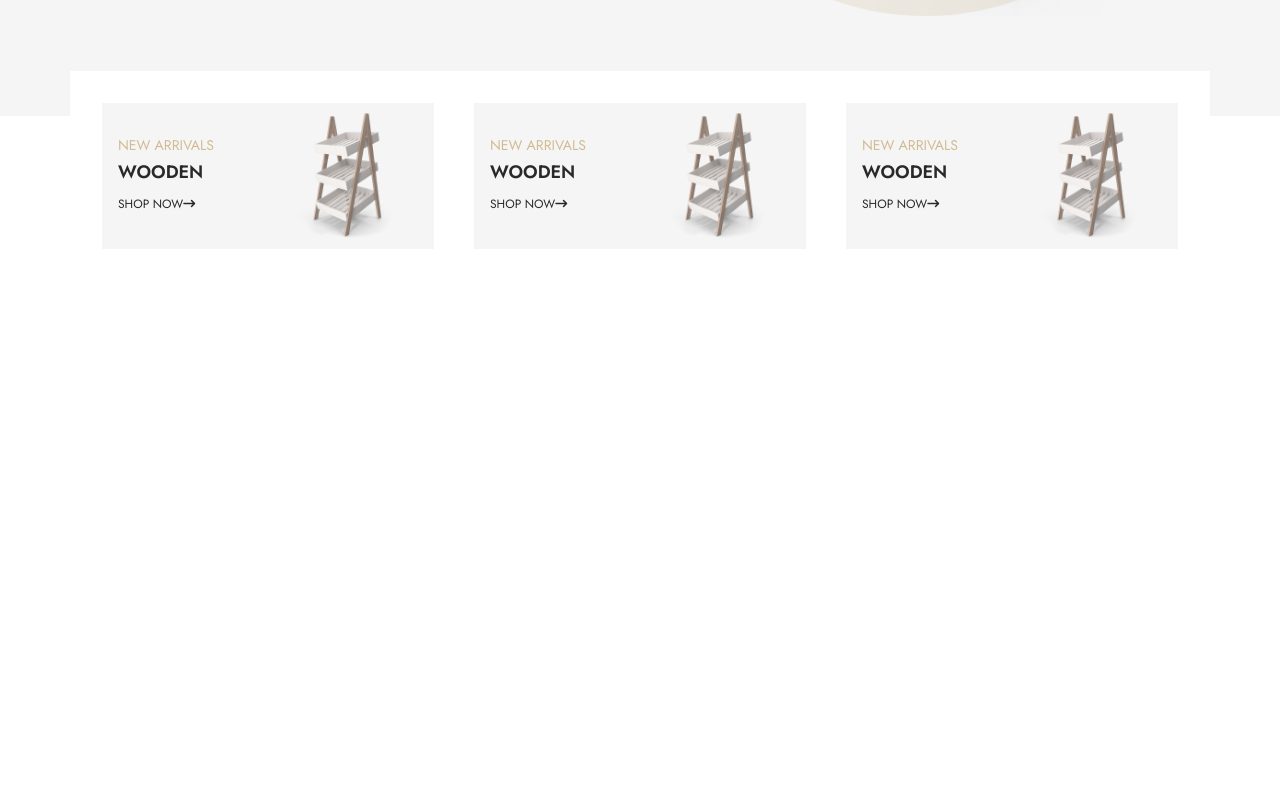
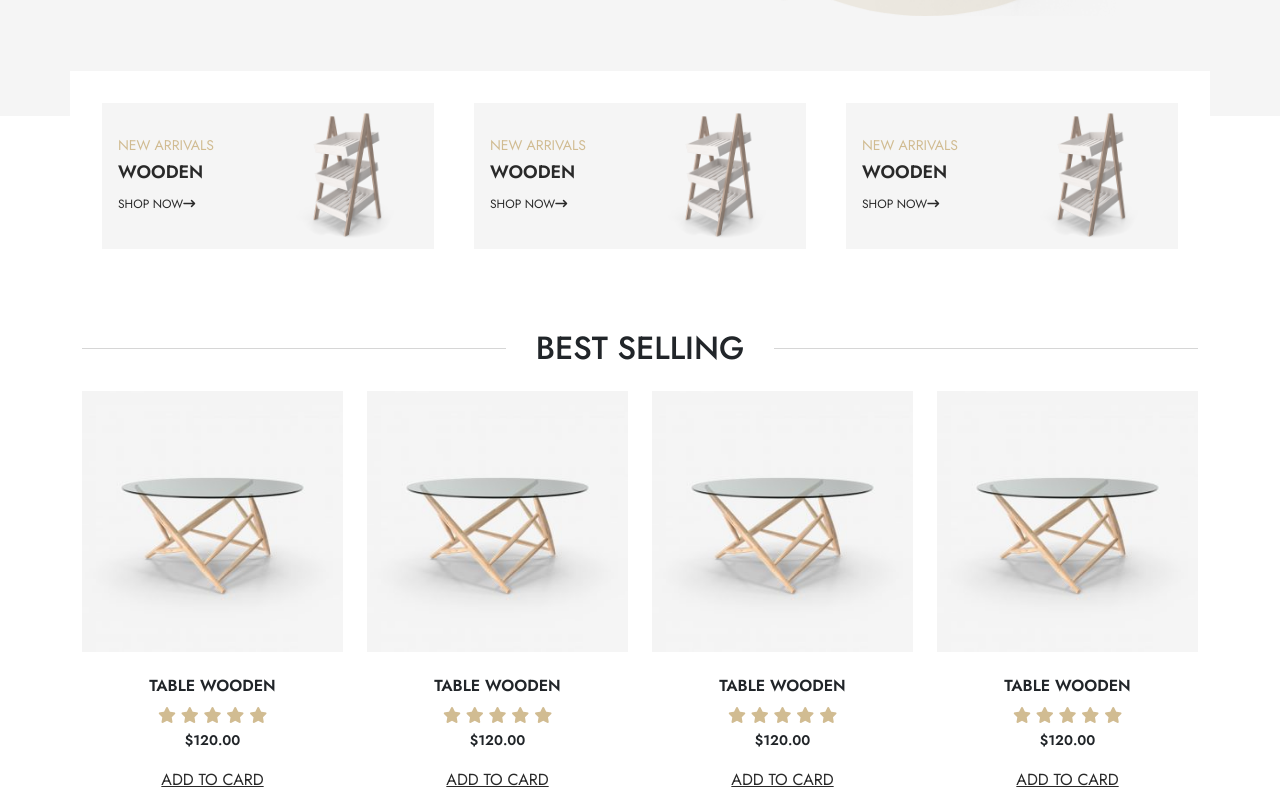
Before and after one commit to webdevhridoy/Furniture-minimal-template, a plain HTML site: page index.html in a window 1280 px wide. Shown: the part 702-1510 px from the top of the page. Before the commit the page ends 983 px from the top, so only its background shows below. Drawn offline with nearby package versions, Linux system fonts and the light colour scheme.

Commit message:
products added

```diff
--- a/index.html
+++ b/index.html
@@ -75,7 +75,7 @@
         </section>
         <!-- Banner Area start -->
         <!-- Categories Area Start -->
-        <section>
+        <section class="pb-5">
           <div class="container bg-white p-4 custom-container">
             <div class="row">
               <div class="col-12 col-md-4">
@@ -118,6 +118,75 @@
           </div>
         </section>
         <!-- Categories Area Start -->
+        <section>
+          <div class="container">
+            <div class="text-center before-after">
+              <h2 class="text-uppercase">best selling</h2>
+            </div>
+            <div class="row">
+              <div class="col-6 col-sm-6 col-md-4  col-lg-3 my-3">
+                <div class="text-center product-img">
+                  <a href="#"><img class="img-fluid" src="images/proudcts/3N8FQJ@2x-300x300.jpg" alt=""></a>
+                </div>
+                <div class="text-center">
+                  <h2 class="text-uppercase fs-6 fw-bolder mt-4">table Wooden</h2>
+                  <i class="fa-solid fa-star"></i>
+                  <i class="fa-solid fa-star"></i>
+                  <i class="fa-solid fa-star"></i>
+                  <i class="fa-solid fa-star"></i>
+                  <i class="fa-solid fa-star"></i>
+                  <p><small class="fw-bold">$120.00</small></p>
+                  <a class="add-cart text-uppercase fs-6" href="#">add to card</a>
+                </div>
+              </div>
+              <div class="col-6 col-sm-6 col-md-4 col-lg-3 my-3">
+                <div class="text-center product-img">
+                  <a href="#"><img class="img-fluid" src="images/proudcts/3N8FQJ@2x-300x300.jpg" alt=""></a>
+                </div>
+                <div class="text-center">
+                  <h2 class="text-uppercase fs-6 fw-bolder mt-4">table Wooden</h2>
+                  <i class="fa-solid fa-star"></i>
+                  <i class="fa-solid fa-star"></i>
+                  <i class="fa-solid fa-star"></i>
+                  <i class="fa-solid fa-star"></i>
+                  <i class="fa-solid fa-star"></i>
+                  <p><small class="fw-bold">$120.00</small></p>
+                  <a class="add-cart text-uppercase fs-6" href="#">add to card</a>
+                </div>
+              </div>
+              <div class="col-6 col-sm-6 col-md-4 col-lg-3 my-3">
+                <div class="text-center product-img">
+                  <a href="#"><img class="img-fluid" src="images/proudcts/3N8FQJ@2x-300x300.jpg" alt=""></a>
+                </div>
+                <div class="text-center">
+                  <h2 class="text-uppercase fs-6 fw-bolder mt-4">table Wooden</h2>
+                  <i class="fa-solid fa-star"></i>
+                  <i class="fa-solid fa-star"></i>
+                  <i class="fa-solid fa-star"></i>
+                  <i class="fa-solid fa-star"></i>
+                  <i class="fa-solid fa-star"></i>
+                  <p><small class="fw-bold">$120.00</small></p>
+                  <a class="add-cart text-uppercase fs-6" href="#">add to card</a>
+                </div>
+              </div>
+              <div class="col-6 col-sm-6 col-md-4 col-lg-3 my-3">
+                <div class="text-center product-img">
+                  <a href="#"><img class="img-fluid" src="images/proudcts/3N8FQJ@2x-300x300.jpg" alt=""></a>
+                </div>
+                <div class="text-center">
+                  <h2 class="text-uppercase fs-6 fw-bolder mt-4">table Wooden</h2>
+                  <i class="fa-solid fa-star"></i>
+                  <i class="fa-solid fa-star"></i>
+                  <i class="fa-solid fa-star"></i>
+                  <i class="fa-solid fa-star"></i>
+                  <i class="fa-solid fa-star"></i>
+                  <p><small class="fw-bold">$120.00</small></p>
+                  <a class="add-cart text-uppercase fs-6" href="#">add to card</a>
+                </div>
+              </div>
+            </div>
+          </div>
+        </section>
       </main>
     <!-- Header area end -->
 
--- a/style.css
+++ b/style.css
@@ -5,7 +5,6 @@
     font-family: 'Heebo', sans-serif;
     font-family: 'Jost', sans-serif;
 }
-
 /* Header Style Start */
 .header-logo {
     width: 150px;
@@ -75,6 +74,47 @@
 }
 /* Category style end */
 
+/* Products Style Start */
+.before-after h2 {
+    position:relative
+}
+.before-after h2:before {
+    content: '';
+    display: block;
+    position: absolute;
+    width: 38%;
+    height: 1px;
+    background-color: #29292930;
+    left: 0%;
+    top: 50%;
+}
+.before-after h2:after {
+    content: '';
+    display: block;
+    position: absolute;
+    width: 38%;
+    height: 1px;
+    background-color: #29292930;
+    right: 0%;
+    top: 50%;
+}
+.product-img img {
+    transition: 0.5s;
+}
+.product-img img:hover {
+    transform: scale(1.1);
+}
+
+
+.fa-star {
+    color:#d1bc92 ;
+}
+.add-cart {
+    color: #292929;
+}
+.add-cart:hover{
+    color: #d1bc92;
+}
 
 
 
@@ -103,6 +143,10 @@
     .custom-bg {
         text-align: center;
     }
+    .before-after h2:before,
+    .before-after h2:after {
+        width: 30%;
+    }
 }
 /* for tab dvices */
 @media  only screen and (min-width: 575px) and (max-width: 767px) {
@@ -127,4 +171,15 @@
     .custom-bg {
         text-align: center;
     }
+    .before-after h2:before,
+    .before-after h2:after {
+        width: 30%;
+    }
 }
+
+@media  only screen and (min-width: 768px) and (max-width: 991px) {
+    .before-after h2:before,
+    .before-after h2:after {
+        width: 35%;
+    }
+}
```
